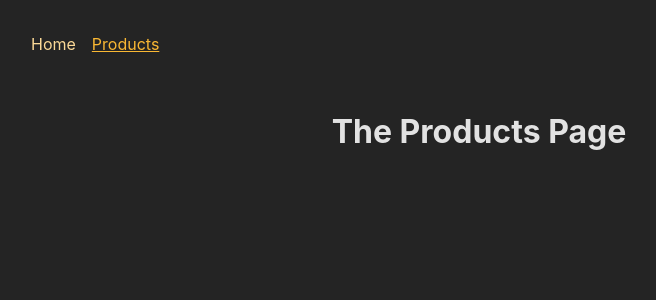
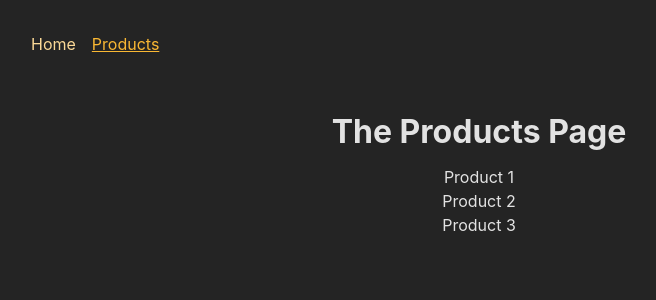
Before and after one commit to Neidn/react-practice-router, a React (Create React App) app: page /products in a window 1280 px wide. Shown: the top 300 px of the page, without its empty margins (161-817 px from the left). Built offline with nearby package versions, Linux system fonts and the light colour scheme.

Commit message:
use dynamic routes

```diff
--- a/src/App.js
+++ b/src/App.js
@@ -3,6 +3,7 @@ import {createBrowserRouter, RouterProvider} from "react-router-dom";
 import ErrorPage from "./pages/Error";
 import HomePage from "./pages/Home";
 import ProductsPage from "./pages/Products";
+import ProductDetailPage from "./pages/ProductDetail";
 import RootLayout from "./pages/Root";
 
 const router = createBrowserRouter([
@@ -19,6 +20,10 @@ const router = createBrowserRouter([
         path: "/products",
         element: <ProductsPage/>,
       },
+      {
+        path: "/products/:productId",
+        element: <ProductDetailPage/>,
+      },
     ],
   },
 ]);
--- /dev/null
+++ b/src/pages/ProductDetail.js
@@ -0,0 +1,14 @@
+import {useParams} from "react-router-dom";
+
+const ProductDetailPage = () => {
+  const params = useParams();
+
+  return (
+      <>
+        <h1>Product Details!</h1>
+        <p>{params.productId}</p>
+      </>
+  );
+};
+
+export default ProductDetailPage;
--- a/src/pages/Products.js
+++ b/src/pages/Products.js
@@ -1,6 +1,13 @@
 const ProductsPage = () => {
   return (
-      <h1>The Products Page</h1>
+      <>
+        <h1>The Products Page</h1>
+        <ul>
+          <li>Product 1</li>
+          <li>Product 2</li>
+          <li>Product 3</li>
+        </ul>
+      </>
   );
 };
 
```
